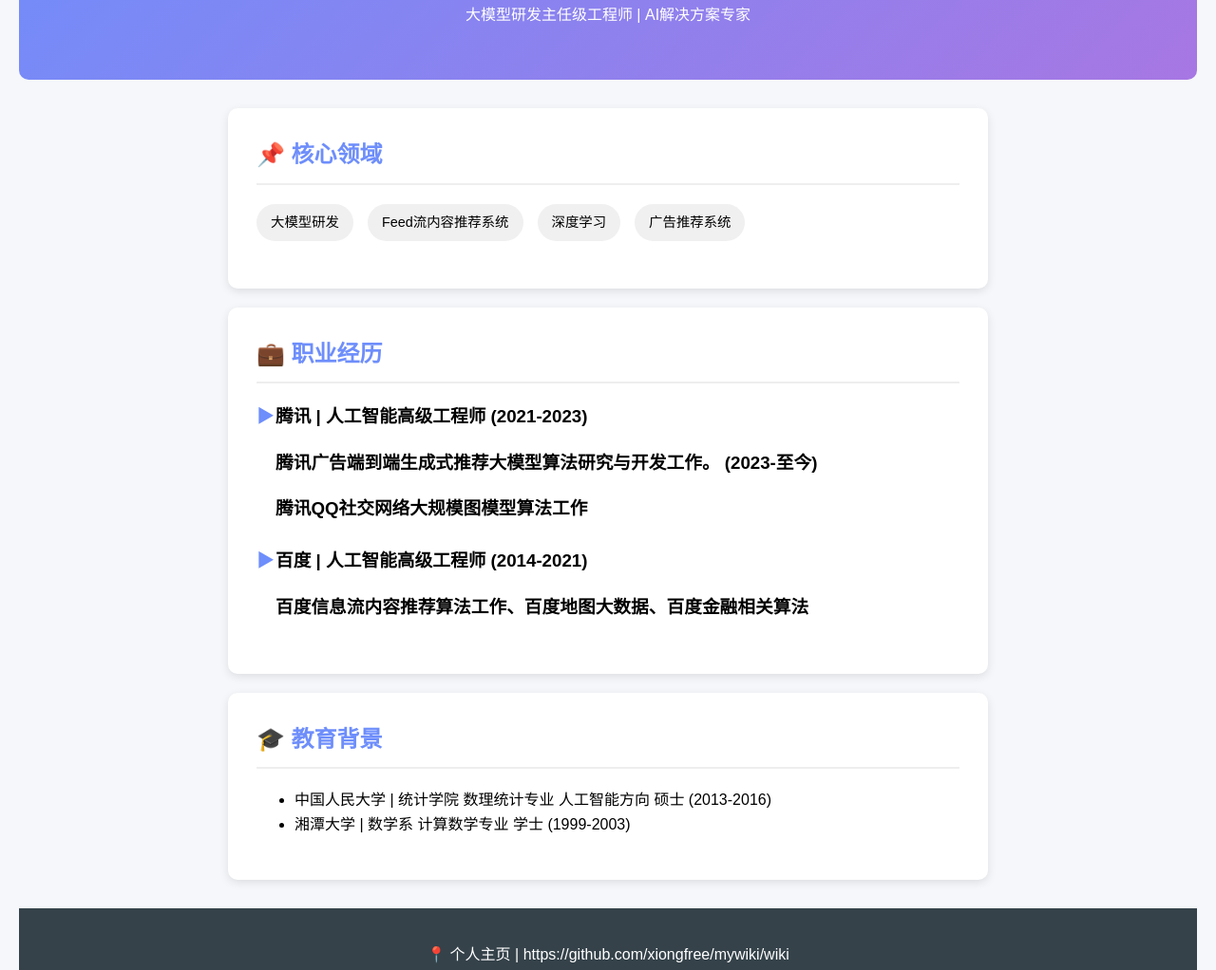
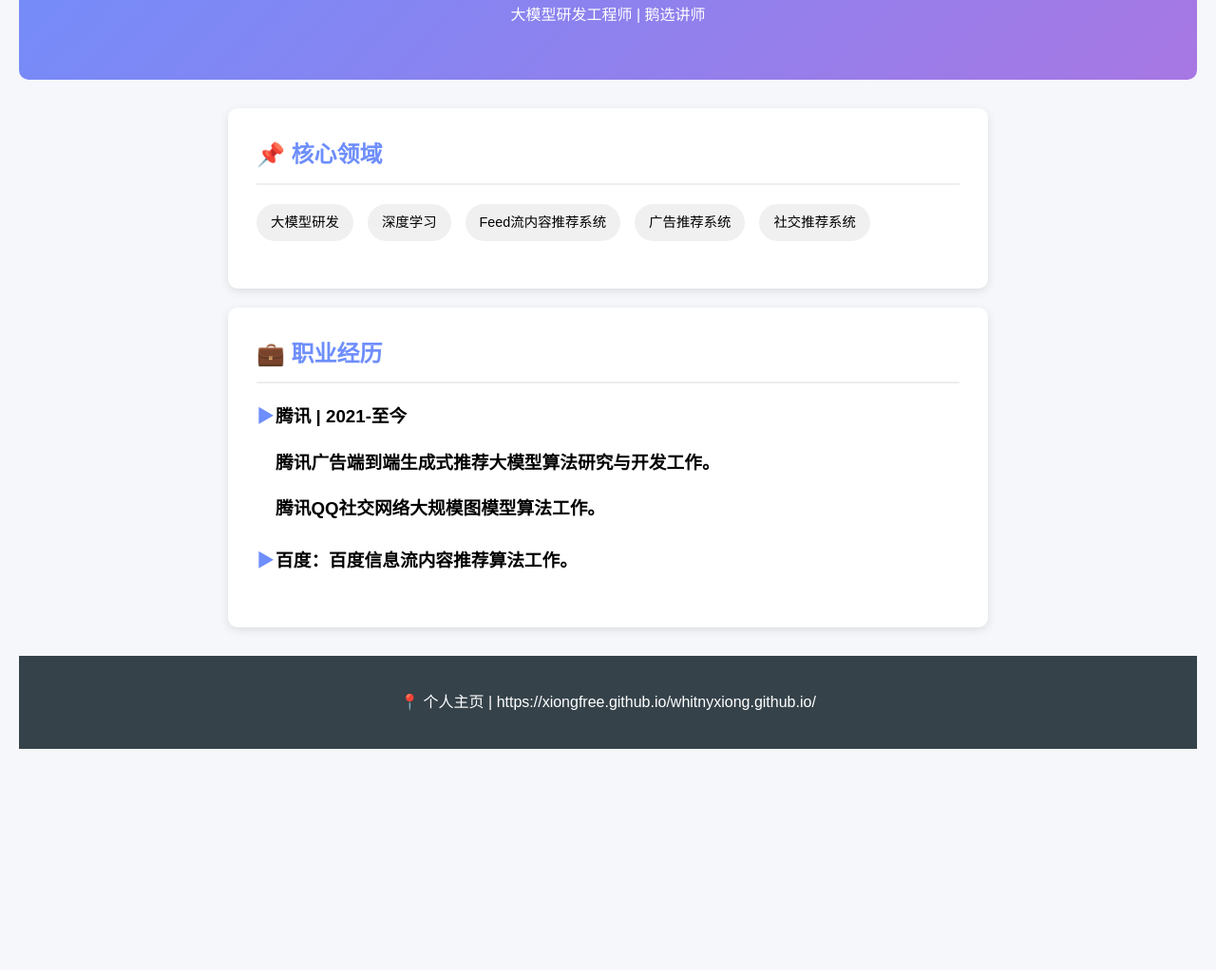
Before and after one commit to xiaoxiong28/whitnyxiong.github.io, a plain HTML site: page index.htm in a window 1280 px wide. Shown: the part 207-1229 px from the top of the page at 95% size. After the commit the page ends 1016 px from the top, so only its background shows below. Drawn offline with Linux system fonts and the light colour scheme.

Commit message:
Update index.htm

```diff
--- a/index.htm
+++ b/index.htm
@@ -3,7 +3,7 @@
 <head>
     <meta charset="UTF-8">
     <meta name="viewport" content="width=device-width, initial-scale=1.0">
-    <title>熊玉玲 | 大模型研发主任级工程师</title>
+    <title>熊玉玲 | 大模型研发工程师（高T）</title>
     <style>
         * { box-sizing: border-box; }
         body {
@@ -74,42 +74,34 @@
     <header>
         <img src="avatar-placeholder.jpg" alt="个人头像" class="avatar">
         <h1>熊玉玲</h1>
-        <p>大模型研发主任级工程师 | AI解决方案专家</p>
+        <p>大模型研发工程师 | 鹅选讲师</p>
     </header>
 
     <div class="section">
         <h2>📌 核心领域</h2>
         <div class="skills">
             <span class="skill-tag">大模型研发</span>
+            <span class="skill-tag">深度学习</span>
             <span class="skill-tag">Feed流内容推荐系统</span>
-            <span class="skill-tag">深度学习</span>
             <span class="skill-tag">广告推荐系统</span>
+            <span class="skill-tag">社交推荐系统</span>
         </div>
     </div>
 
     <div class="section">
         <h2>💼 职业经历</h2>
         <div class="experience-item">
-            <h3>腾讯 | 人工智能高级工程师 (2021-2023)</h3>
-            <h3>腾讯广告端到端生成式推荐大模型算法研究与开发工作。 (2023-至今)</h3>
-            <h3>腾讯QQ社交网络大规模图模型算法工作</h3>
+            <h3>腾讯 | 2021-至今</h3>
+            <h3>腾讯广告端到端生成式推荐大模型算法研究与开发工作。</h3>
+            <h3>腾讯QQ社交网络大规模图模型算法工作。</h3>
         </div>
         <div class="experience-item">
-            <h3>百度 | 人工智能高级工程师 (2014-2021)</h3>
-            <h3>百度信息流内容推荐算法工作、百度地图大数据、百度金融相关算法</h3>
+            <h3>百度：百度信息流内容推荐算法工作。</h3>
         </div>
     </div>
 
-    <div class="section">
-        <h2>🎓 教育背景</h2>
-        <ul>
-            <li>中国人民大学 | 统计学院 数理统计专业 人工智能方向 硕士 (2013-2016)</li>
-            <li>湘潭大学 | 数学系 计算数学专业 学士 (1999-2003)</li>
-        </ul>
-    </div>
-
     <footer style="text-align: center; padding: 20px; background: #35424a; color: white; margin-top: 30px;">
-        <p>📍 个人主页 | https://github.com/xiongfree/mywiki/wiki</p>
+        <p>📍 个人主页 | <a ref="https://xiongfree.github.io/whitnyxiong.github.io/">https://xiongfree.github.io/whitnyxiong.github.io/</a></p>
     </footer>
 </body>
 
```
